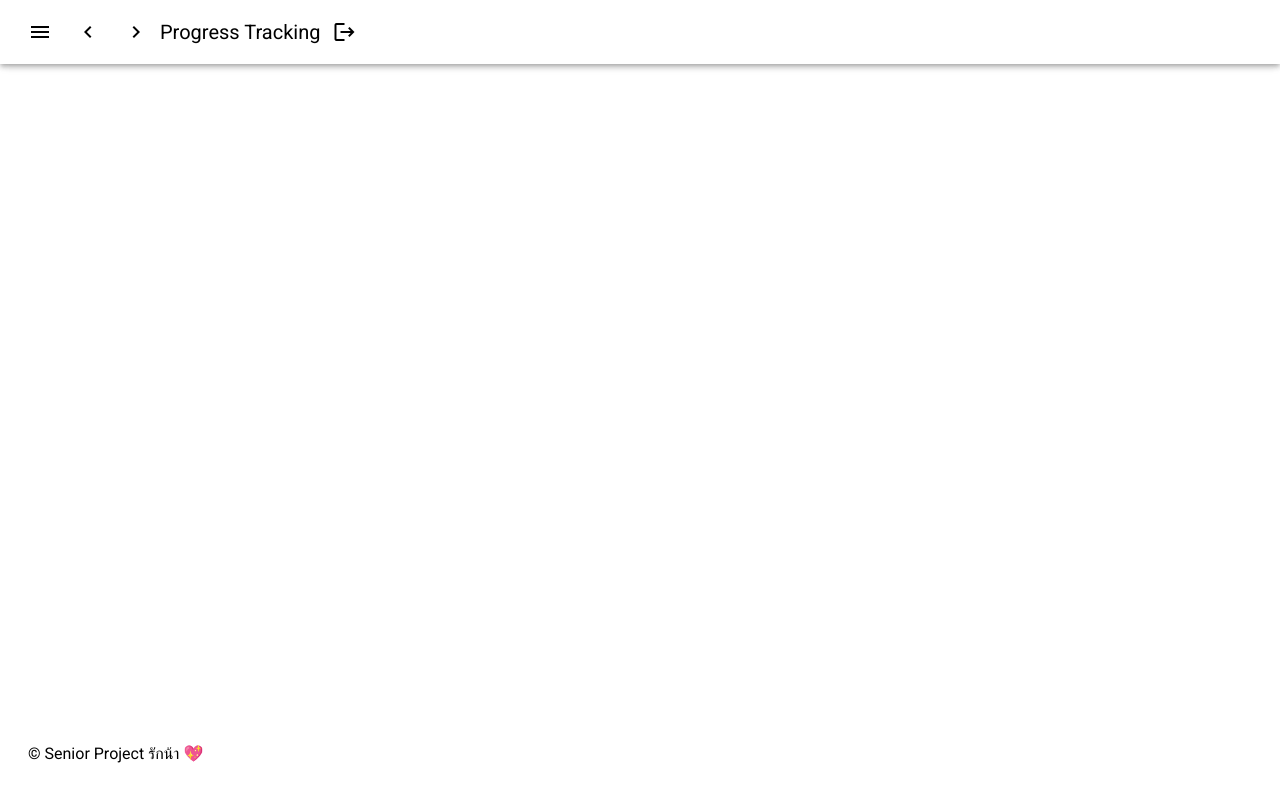
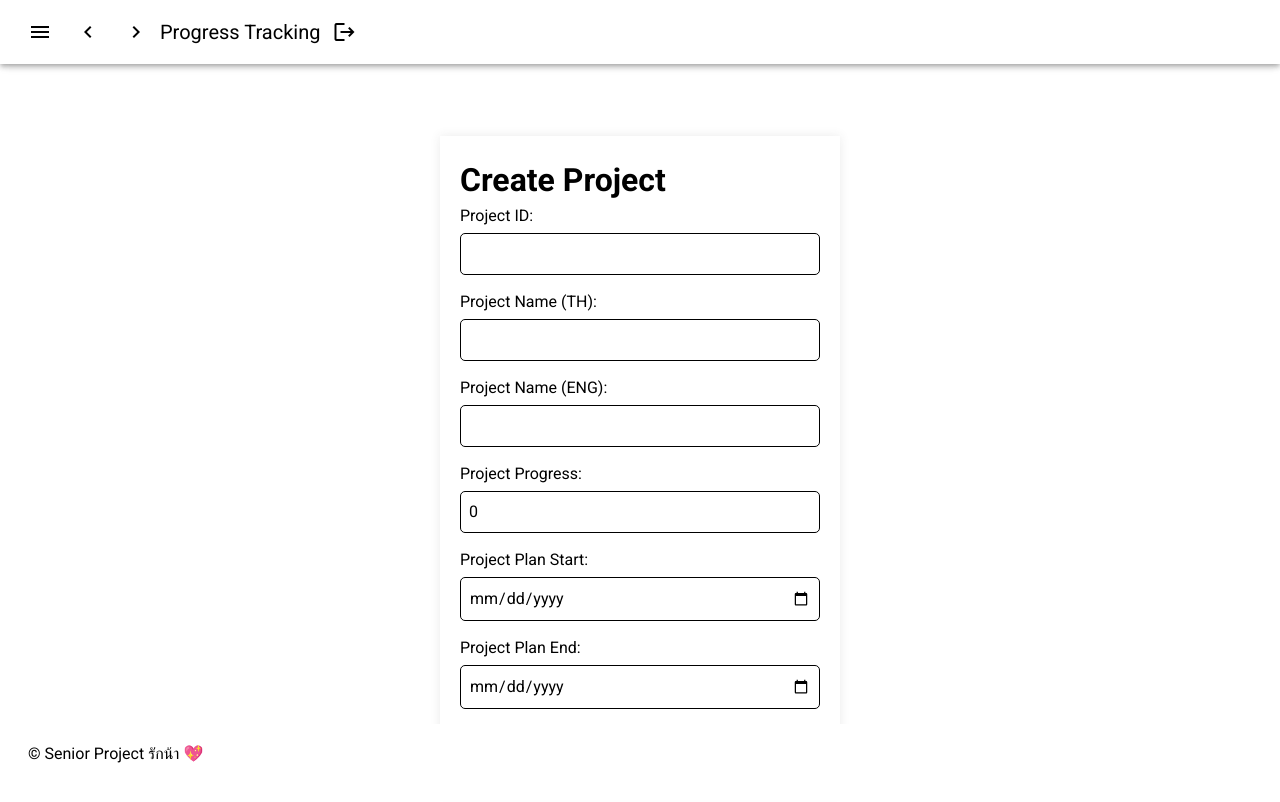
Before and after one commit to Ntdpz/Graduation_project, a Nuxt app in the folder font_end/: page /Project/createProject in a window 1280 px wide. Shown: the top 802 px of the page. Built offline with nearby package versions, Linux system fonts and the light colour scheme.

Commit message:
adjust color page

```diff
--- a/font_end/pages/Project/createProject.vue
+++ b/font_end/pages/Project/createProject.vue
@@ -26,13 +26,13 @@
 
         <div class="form-row">
           <label for="project-plan-start" class="label">Project Plan Start:</label>
-          <input type="date" id="project-plan-start" v-model="project_plan_start" required />
+          <input type="date" id="project-plan-start" v-model="project_plan_start" required class="date-input" />
         </div>
 
         <div class="form-row">
           <label for="project-plan-end" class="label">Project Plan End:</label>
-          <input type="date" id="project-plan-end" v-model="project_plan_end" required />
-        </div>
+          <input type="date" id="project-plan-start" v-model="project_plan_end" required class="date-input" />
+          </div>
 
         <div class="buttons">
           <button type="submit" @click="handleConfirm" class="confirm-button">Confirm</button>
@@ -137,7 +137,9 @@ export default {
 .create-project {
   width: 400px;
   padding: 20px;
-  box-shadow: 0 0 10px rgba(255, 255, 255, 0.1);
+  box-shadow: 0 0 10px rgba(59, 58, 58, 0.1);
+  background-color: rgb(255, 255, 255);
+  margin: 20px auto;
 }
 
 .form-row {
@@ -147,20 +149,21 @@ export default {
 }
 
 .label {
-  color: white;
+  color: rgb(0, 0, 0);
   margin-bottom: 5px;
 }
 
 input {
-  color: white;
+  color: rgb(0, 0, 0);
   background-color: transparent;
-  border: 1px solid white;
+  border: 1px solid rgb(0, 0, 0);
   padding: 8px;
   border-radius: 5px;
 }
 
-input[type="date"]::-webkit-calendar-picker-indicator {
-  filter: invert(1);
+input.date-input::-webkit-calendar-picker-indicator {
+  filter: invert(0);
+  opacity: 1;
 }
 
 .buttons {
@@ -186,4 +189,8 @@ input[type="date"]::-webkit-calendar-picker-indicator {
 .cancel-button {
   background-color: #f44336;
 }
+
+h1 {
+  color: black;
+}
 </style>
```
